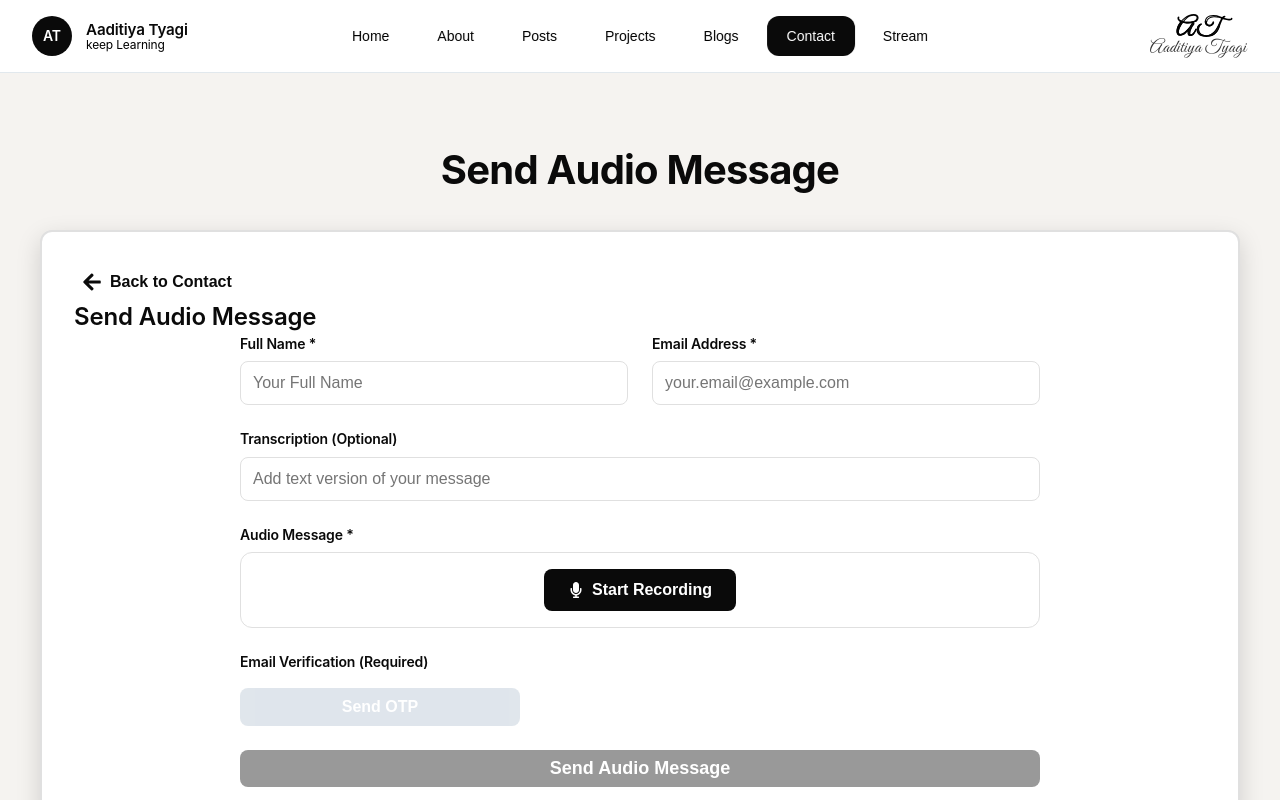
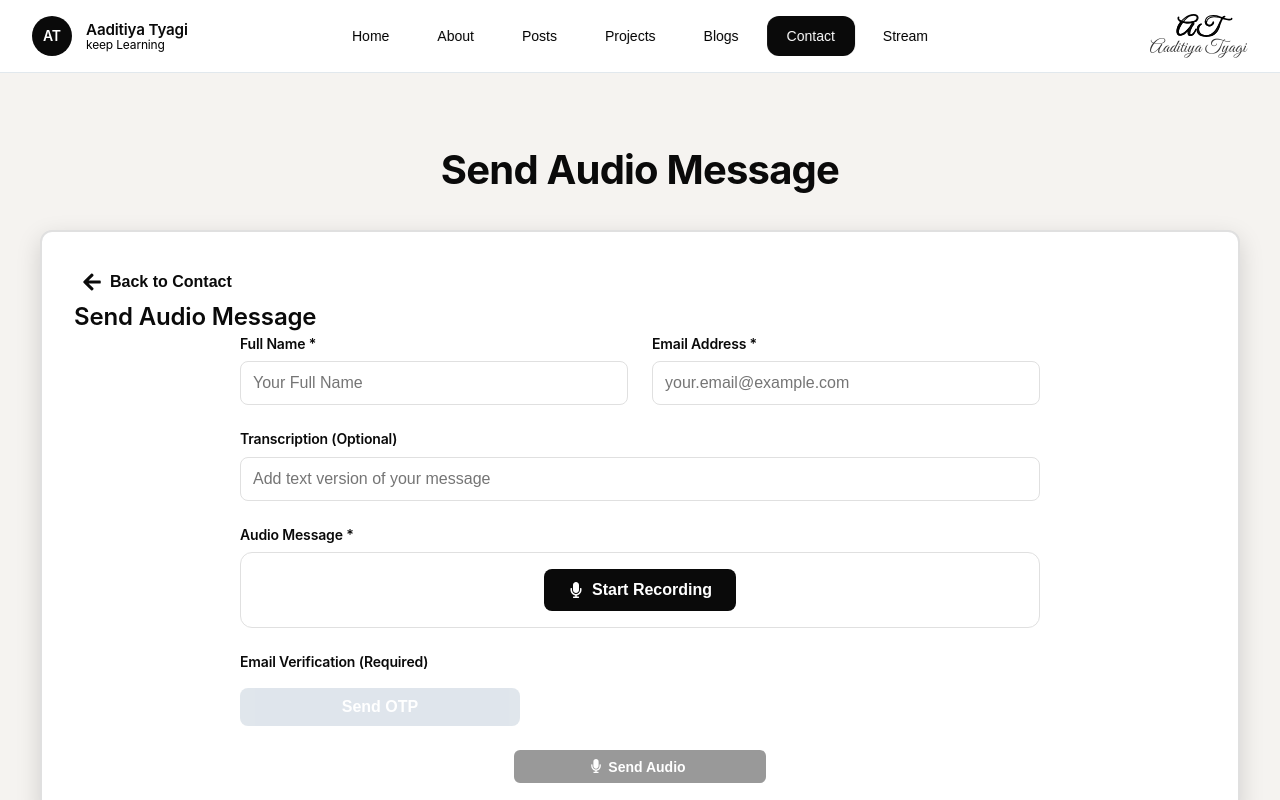
Before and after one commit to meaaditiya/portfolio, a React (Vite) app in the folder frontend/: page /contact in a window 1280 px wide. Both pictures are taken after typing "Sample", "name@example.com", "Sample" into the empty fields and a click on the button "Send Audio Message". Shown: the top 800 px of the page. Built offline with nearby package versions, Linux system fonts and the light colour scheme.

Commit message:
some style corrections

```diff
--- a/frontend/src/pages/Contact.jsx
+++ b/frontend/src/pages/Contact.jsx
@@ -344,7 +344,7 @@ const copyTicketId = () => {
         [sectionKey]: true
       }));
 
-      setOtpTimer(60); // 60 seconds cooldown
+      setOtpTimer(120); // 60 seconds cooldown
       setCanResendOtp(false);
 
       showFullScreenPopup(
@@ -795,7 +795,7 @@ const copyTicketId = () => {
 
             <button
               type="submit"
-              className="cnt-btn-primary"
+              className="cnt-btn-primary "
               disabled={submitStatus.loading || !otpSent.contact}
             >
               {submitStatus.loading ? 'Sending...' : 'Send Message'}
@@ -935,10 +935,11 @@ const copyTicketId = () => {
 
           <button
             type="submit"
-            className="cnt-btn-primary cnt-btn-large"
+            className="cnt-btn-primary"
             disabled={submitStatus.loading || !audioBlob || !otpSent.audio}
           >
-            {submitStatus.loading ? 'Sending Audio...' : 'Send Audio Message'}
+            <FaMicrophone className="cnt-action-icon2" />
+            {submitStatus.loading ? 'Sending Audio...' : 'Send Audio'}
           </button>
         </form>
       </div>
@@ -1121,7 +1122,7 @@ const copyTicketId = () => {
 
           <button
             type="submit"
-            className="cnt-btn-primary cnt-btn-large"
+            className="cnt-btn-primary"
             disabled={submitStatus.loading || !otpSent.project}
           >
             {submitStatus.loading ? 'Sending Request...' : 'Submit Project Request'}
--- a/frontend/src/pagesCSS/about.css
+++ b/frontend/src/pagesCSS/about.css
@@ -53,7 +53,7 @@ body {
 
 /* About Container */
 .about-container {
-  max-width: 1200px;
+  max-width: 1350px;
   margin: 0 auto;
   width: 100%;
 }
--- a/frontend/src/pagesCSS/contact.css
+++ b/frontend/src/pagesCSS/contact.css
@@ -298,27 +298,67 @@ body {
 }
 
 .cnt-btn-primary {
-
   background: var(--primary-black);
   color: var(--primary-white);
   border: none;
-  padding: 0.75rem 1.5rem;
-  border-radius: 0.5rem;
-  font-size: 1rem;
+  padding: 0.5rem 5rem;
+  border-radius: 0.375rem;
+  font-size: 0.875rem;
   font-weight: 600;
   cursor: pointer;
-  transition: var(--transition);
+  transition: all 0.3s ease;
+  box-shadow: 0 4px 6px rgba(0, 0, 0, 0.1),
+              0 1px 3px rgba(0, 0, 0, 0.08),
+              inset 0 1px 0 rgba(255, 255, 255, 0.1);
+  position: relative;
+  overflow: hidden;
+  display: block;
+  width: fit-content;
+  margin: 0 auto;
+}
+
+.cnt-btn-primary::before {
+  content: '';
+  position: absolute;
+  top: 0;
+  left: -100%;
+  width: 100%;
+  height: 100%;
+  background: linear-gradient(
+    90deg,
+    transparent,
+    rgba(255, 255, 255, 0.2),
+    transparent
+  );
+  transition: left 0.5s ease;
+}
+
+.cnt-btn-primary:hover::before {
+  left: 100%;
 }
 
 .cnt-btn-primary:hover {
-  background: #333333;
+  background: #1a1a1a;
+  box-shadow: 0 6px 12px rgba(0, 0, 0, 0.15),
+              0 3px 6px rgba(0, 0, 0, 0.1),
+              inset 0 1px 0 rgba(255, 255, 255, 0.15);
+}
 
+.cnt-btn-primary:active {
+  transform: scale(0.98);
+  box-shadow: 0 2px 4px rgba(0, 0, 0, 0.1),
+              inset 0 1px 0 rgba(255, 255, 255, 0.1);
 }
 
 .cnt-btn-primary:disabled {
   background: #999999;
   cursor: not-allowed;
+  box-shadow: none;
   transform: none;
+}
+
+.cnt-btn-primary:disabled::before {
+  display: none;
 }
 
 /* Project Section */
@@ -859,6 +899,16 @@ body {
   gap: 16px;
 }
 
+.cnt-otp-actions .cnt-btn-primary {
+  display: inline-block;
+  margin: 0;
+}
+.cnt-action-icon2{
+  position: relative;
+  right:5px;
+  top:1px;
+}
+
 /* Resend OTP Button */
 .cnt-btn-resend {
   background: black;
```
